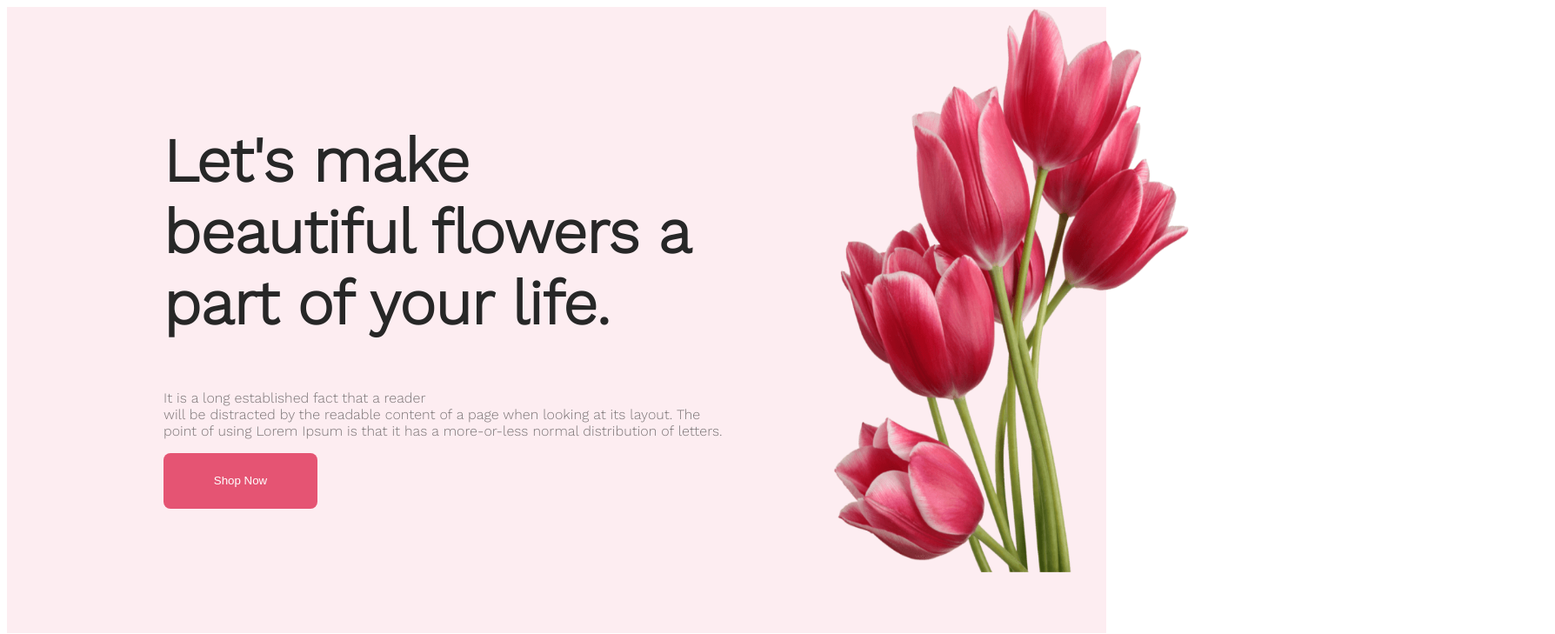
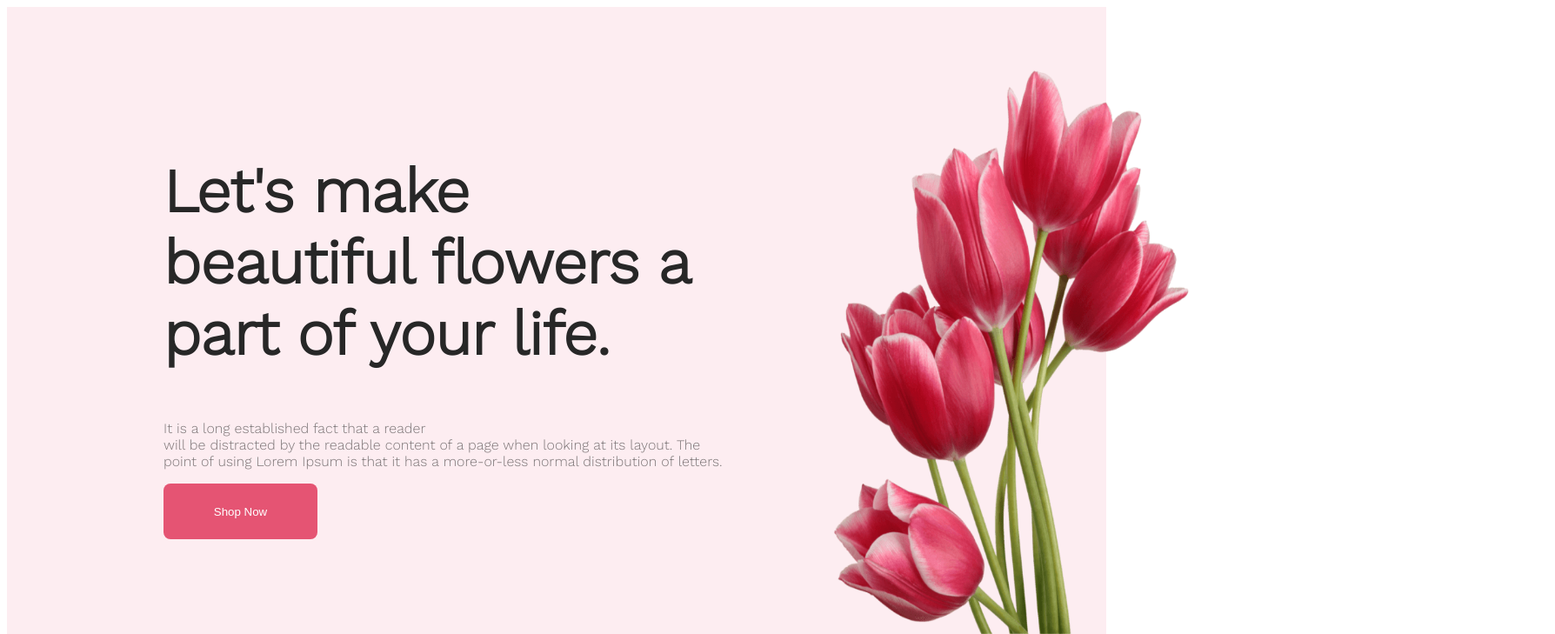
Before and after one commit to abirahmmed12/flower-shop-website, a plain HTML site: page index.html in a window 1280 px wide. Shown: the top 729 px of the page at 87% size, 1788 px wide, since content can reach past the window. Drawn offline with nearby package versions, Linux system fonts and the light colour scheme.

Commit message:
adding new

```diff
--- a/styles/style.css
+++ b/styles/style.css
@@ -3,7 +3,7 @@ body{
 font-family: 'Work Sans', sans-serif;
 }
 .header{
-    height: 90vh;
+    height: 100vh;
     background: rgba(229, 84, 115, 0.10);
 }
 .header-content{
@@ -18,7 +18,8 @@ font-family: 'Work Sans', sans-serif;
     width: 450px;
     height: 650px;
 
-padding-right: 240px;
+padding-right: 400px;
+padding-top: 71px;
 }
 
 
@@ -219,6 +220,7 @@ font-weight: 800;
 }
 .sixpart-container{
 background-image: url(./Rectangle\ 9.png);
+background-size: cover;
 width: 71%;
 height: 250px;
 margin: auto;
@@ -247,7 +249,7 @@ font-weight: 800;
 line-height: normal;
 }
 .input-text{
-    width: 550px;
+    width: 490px;
     border-radius: 5px;
     border: none;
     padding-left: 20px;
```
